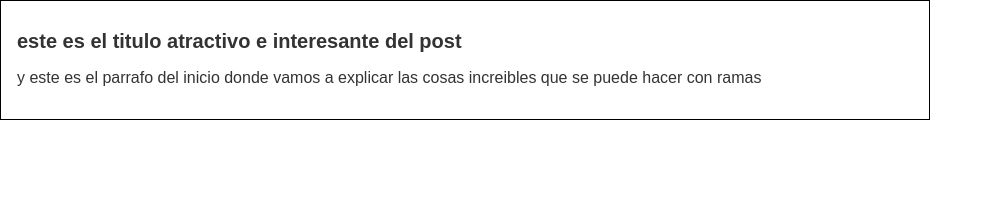
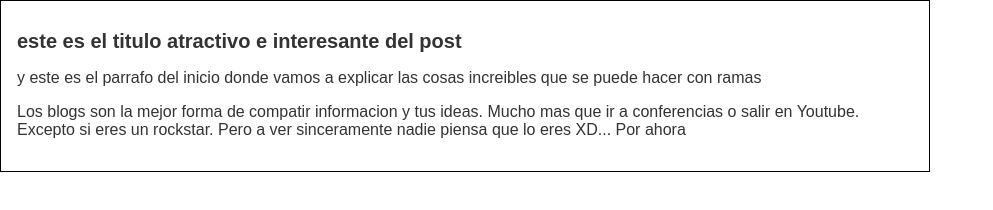
Before and after one commit to subjulian/Hyperblog-2, a plain HTML site: page index.html in a window 1280 px wide. Shown: the whole page, without its empty margins (0-993 px from the left). Drawn offline with Linux system fonts and the light colour scheme.

Commit message:
Texto del blockpost

```diff
--- a/index.html
+++ b/index.html
@@ -8,6 +8,9 @@
             <div id="post">
         <h1>este es el titulo atractivo e interesante del post</h1>
         <p>y este es el parrafo del inicio donde vamos a explicar las cosas increibles que se puede hacer con ramas</p>
+        <p>
+            Los blogs son la mejor forma de compatir informacion y tus ideas. Mucho mas que ir a conferencias o salir en Youtube. Excepto si eres un rockstar. Pero a ver sinceramente nadie piensa que lo eres XD... Por ahora
+        </p>
             </div>
         </div>
     </body>
```
